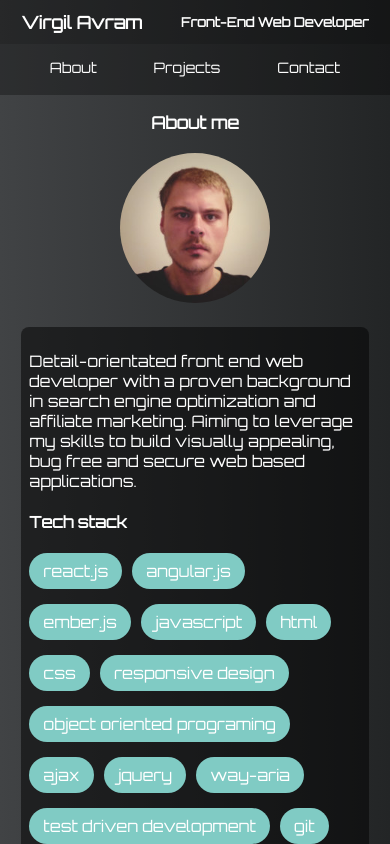
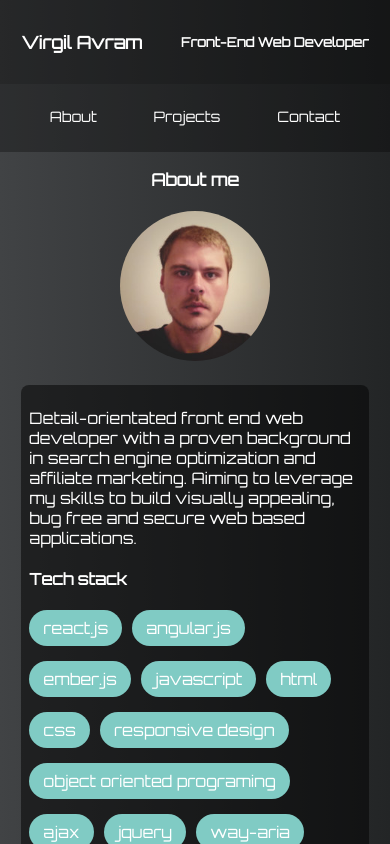
Before and after one commit to virgilseo/portfolio, a React (Create React App) app: page / in a window 390 px wide. Built offline with nearby package versions, Linux system fonts and the light colour scheme.

Commit message:
Adjust header height for mobile devices

```diff
--- a/src/App.css
+++ b/src/App.css
@@ -26,6 +26,7 @@ img {
   justify-content: center;
   align-items: center;
   font-size: 0.6em;
+  height: 10vh;
 }
 
 .inner-header {
@@ -40,7 +41,7 @@ img {
 .nav-link {
   text-decoration: none;
   color: #ffffff;
-  padding: 10px 0px;
+  padding: 2.5vh 0vw;
 }
 
 .nav-container a:hover {
@@ -56,7 +57,7 @@ img {
   align-items: center;
   justify-content: center;
   background-color: rgba(0, 0, 0, 0.30);
-  height: 6vh;
+  height: 8vh;
 }
 
 .inner-nav {
--- a/src/responsive.css
+++ b/src/responsive.css
@@ -93,10 +93,6 @@
     width: 70%;
   }
 
-  .nav-link {
-    padding: 2.5vh 0vw;
-  }
-
   .about-container {
     width: 68%;
     padding: 1%;
```
